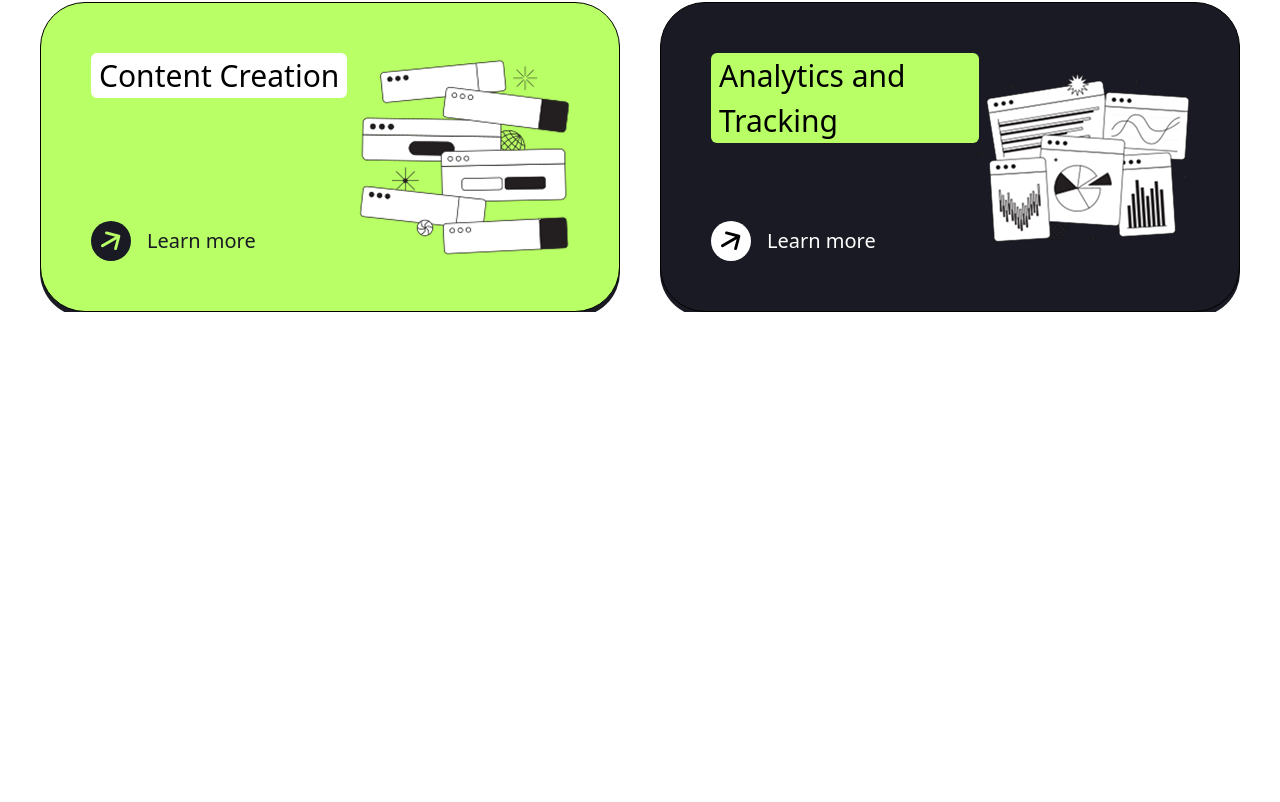
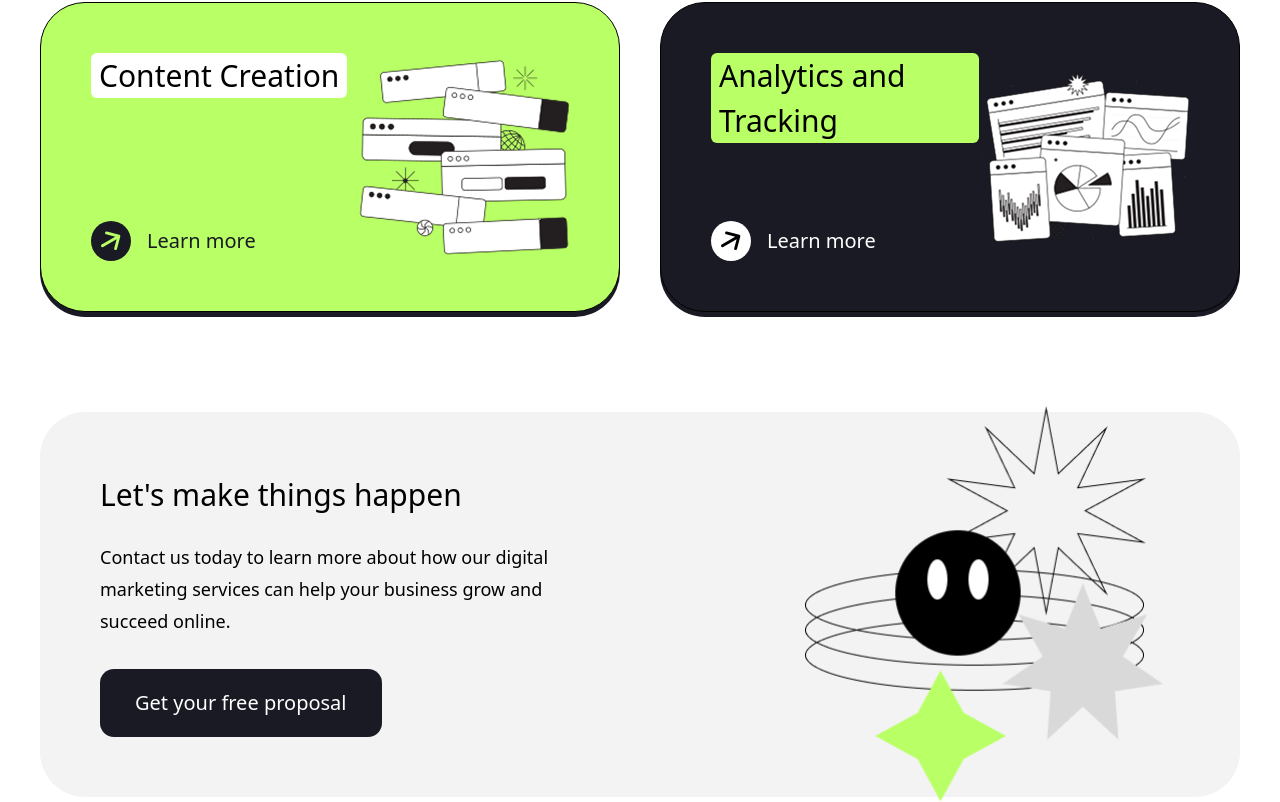
Before and after one commit to chrispixel0/Positivus, a React (Create React App) app: page / in a window 1280 px wide. Shown: the part 1781-2583 px from the top of the page. Before the commit the page ends 2093 px from the top, so only its background shows below. Built offline with nearby package versions, Linux system fonts and the light colour scheme.

Commit message:
feat: add CTA part

```diff
--- a/src/App.js
+++ b/src/App.js
@@ -1,4 +1,5 @@
 import CompanyLogos from "./components/CompanyLogos/CompanyLogos";
+import CTA from "./components/CTA/CTA";
 import Hero from "./components/Hero/Hero";
 import Navbar from "./components/Navbar/Navbar";
 import Services from "./components/Services/Services";
@@ -10,6 +11,7 @@ function App() {
       <Hero />
       <CompanyLogos />
       <Services />
+      <CTA />
     </>
   );
 }
--- /dev/null
+++ b/src/components/CTA/CTA.js
@@ -0,0 +1,32 @@
+import CTAContent from "./CTAContent";
+import CTAImage from "./CTAImage";
+
+function CTA() {
+  return (
+    <section className="mt-[100px]">
+      <div className="mx-auto max-w-[1240px] px-5">
+        <div className="relative">
+          {/* Card */}
+
+          <div
+            className="
+              rounded-[45px]
+              bg-light
+              px-[60px]
+              py-[60px]
+              min-h-[347px]
+            "
+          >
+            <CTAContent />
+          </div>
+
+          {/* Illustration */}
+
+          <CTAImage />
+        </div>
+      </div>
+    </section>
+  );
+}
+
+export default CTA;
--- /dev/null
+++ b/src/components/CTA/CTAContent.js
@@ -0,0 +1,28 @@
+function CTAContent() {
+  return (
+    <div className="max-w-[500px]">
+      <h3 className="text-[30px] font-medium">Let's make things happen</h3>
+
+      <p className="mt-6 text-lg leading-8">
+        Contact us today to learn more about how our digital marketing services
+        can help your business grow and succeed online.
+      </p>
+
+      <button
+        className="
+          mt-8
+          rounded-[14px]
+          bg-dark
+          px-[35px]
+          py-5
+          text-xl
+          text-white
+        "
+      >
+        Get your free proposal
+      </button>
+    </div>
+  );
+}
+
+export default CTAContent;
--- /dev/null
+++ b/src/components/CTA/CTAImage.js
@@ -0,0 +1,19 @@
+import illustration from "../../assets/images/CTA.png";
+
+function CTAImage() {
+  return (
+    <img
+      src={illustration}
+      alt=""
+      className="
+        absolute
+        right-[75px]
+        top-1/2
+        w-[360px]
+        -translate-y-1/2
+      "
+    />
+  );
+}
+
+export default CTAImage;
```
Also changed, not shown: src/assets/images/CTA.png (added).
